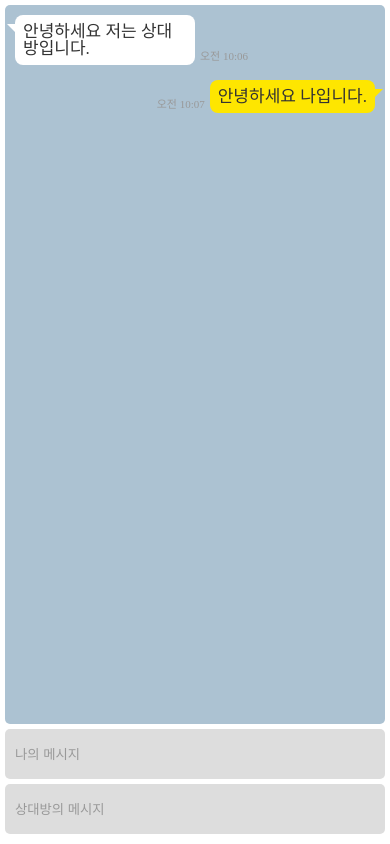
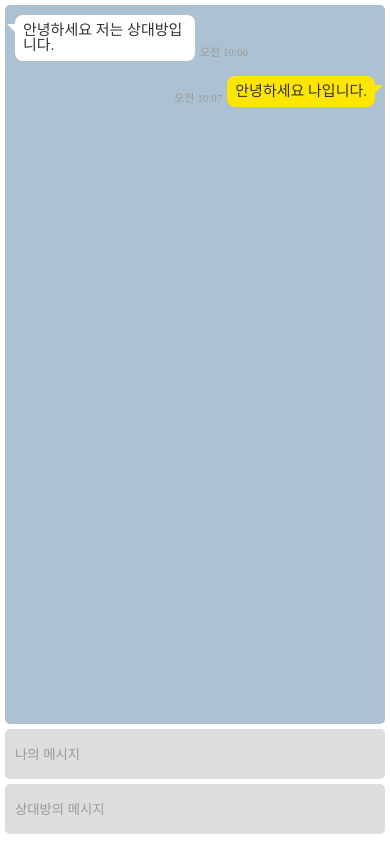
Before and after one commit to KimSeonAh/jungle, a plain HTML site: page class_7/index.html in a window 390 px wide. Drawn offline with Linux system fonts and the light colour scheme.

Commit message:
font size 수정

```diff
--- a/class_7/css/contents.css
+++ b/class_7/css/contents.css
@@ -24,6 +24,6 @@
     html, body {height: 100%;}
     .wrap {width: auto; height: 100%; border: 0 none; font-size: 15px;}
     .chat_area {height: calc(100% - 135px);}
-    .chat_area .item .box .msg {font-size: 17px;}
+    .chat_area .item .box .msg {font-size: 15px;}
     .input_area > input[type="text"] {height: 50px;}
 }
```
